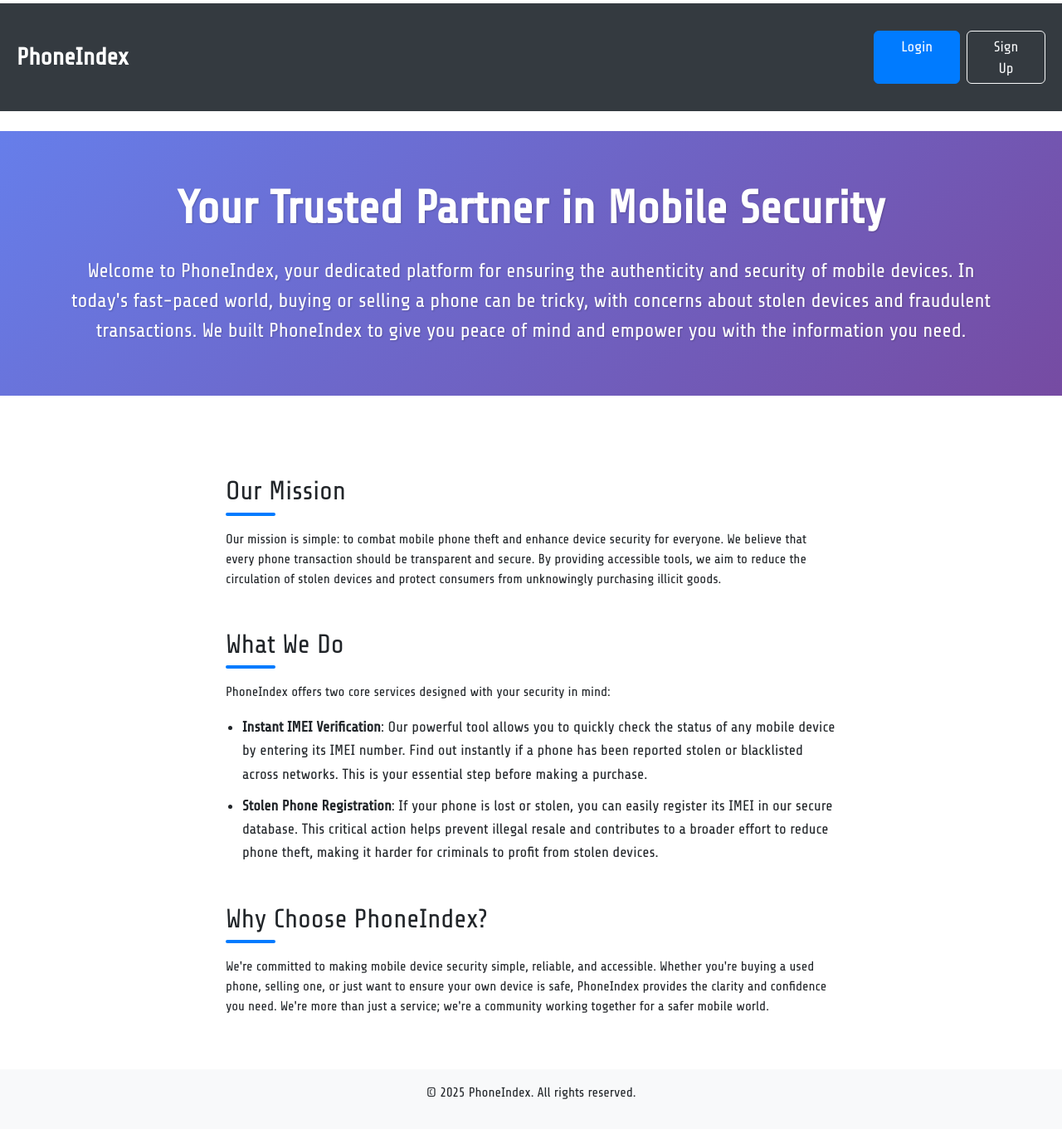
After one commit to aspi1234/phoneindex, a Django app: page /about-us/ in a window 1280 px wide. The commit adds this page. Shown: the whole page at 83% size. Run offline with Django 5.2, Linux system fonts and the light colour scheme; style sheets or scripts are compiled from the project's sources; parts of the project's set-up code (start-up, migrations or seed data) failed here and were passed over; some libraries are stand-ins or nearby versions.

```diff
--- /dev/null
+++ b/Templates/about_us.html
@@ -0,0 +1,137 @@
+{% extends "base.html" %}
+
+{% block title %}About Us - PhoneIndex{% endblock %}
+
+{% block extra_head %}
+  <style>
+    /* Styles pour l'animation d'apparition des blocs */
+    .fade-in-section {
+      opacity: 0;
+      transform: translateY(20px);
+      transition: opacity 0.6s ease-out, transform 0.6s ease-out;
+      /* Ajoute un petit délai pour chaque section pour un effet de cascade */
+      transition-delay: var(--delay);
+    }
+
+    .fade-in-section.is-visible {
+      opacity: 1;
+      transform: translateY(0);
+    }
+
+    /* Optionnel: Styles pour la section d'introduction si vous voulez un arrière-plan */
+    .about-hero {
+      background: linear-gradient(135deg,#667eea 0%, #764ba2 100%); /* Couleurs douces */
+      padding: 60px 0;
+      color: white;
+      text-shadow: 1px 1px 2px rgba(0,0,0,0.2);
+    }
+    .about-hero h1 {
+        font-size: 3.5rem;
+        font-weight: bold;
+    }
+    .about-hero .lead {
+        font-size: 1.5rem;
+    }
+
+    /* Amélioration de l'apparence des titres de section */
+    h2 {
+      position: relative;
+      padding-bottom: 10px;
+      margin-bottom: 25px;
+    }
+    h2::after {
+      content: '';
+      position: absolute;
+      left: 0;
+      bottom: 0;
+      width: 60px; /* Longueur de la ligne */
+      height: 4px; /* Épaisseur de la ligne */
+      background-color: #007bff; /* Couleur de la ligne */
+      border-radius: 2px;
+    }
+
+    /* Styles pour les éléments de liste - RETOUR AUX PUCES PAR DÉFAUT */
+    ul {
+      list-style-type: disc; /* Remet les puces par défaut */
+      padding-left: 20px; /* Ajoute un padding standard pour les puces */
+    }
+    ul li {
+      position: static; /* Retire le positionnement relatif */
+      padding-left: 0; /* Retire l'espace pour l'icône */
+      margin-bottom: 10px;
+      font-size: 1.1rem;
+      line-height: 1.6;
+    }
+    /* La règle ul li::before a été supprimée */
+  </style>
+{% endblock %}
+
+{% block content %}
+<div class="about-hero text-center">
+    <div class="container">
+        <h1 class="mb-4"> Your Trusted Partner in Mobile Security</h1>
+        <p class="lead mb-0">
+            Welcome to PhoneIndex, your dedicated platform for ensuring the authenticity and security of mobile devices. In today's fast-paced world, buying or selling a phone can be tricky, with concerns about stolen devices and fraudulent transactions. We built PhoneIndex to give you peace of mind and empower you with the information you need.
+        </p>
+    </div>
+</div>
+
+<div class="container py-5">
+    <div class="row justify-content-center">
+        <div class="col-md-10 col-lg-8">
+            {# Section 1: Our Mission #}
+            <div class="fade-in-section" style="--delay: 0s;">
+                <h2 class="mb-3 mt-5">Our Mission</h2>
+                <p>Our mission is simple: to combat mobile phone theft and enhance device security for everyone. We believe that every phone transaction should be transparent and secure. By providing accessible tools, we aim to reduce the circulation of stolen devices and protect consumers from unknowingly purchasing illicit goods.</p>
+            </div>
+
+            {# Section 2: What We Do #}
+            <div class="fade-in-section" style="--delay: 0.2s;">
+                <h2 class="mt-5 mb-3">What We Do</h2>
+                <p>PhoneIndex offers two core services designed with your security in mind:</p>
+                <ul>
+                    <li>
+                        <strong>Instant IMEI Verification</strong>: Our powerful tool allows you to quickly check the status of any mobile device by entering its IMEI number. Find out instantly if a phone has been reported stolen or blacklisted across networks. This is your essential step before making a purchase.
+                    </li>
+                    <li>
+                        <strong>Stolen Phone Registration</strong>: If your phone is lost or stolen, you can easily register its IMEI in our secure database. This critical action helps prevent illegal resale and contributes to a broader effort to reduce phone theft, making it harder for criminals to profit from stolen devices.
+                    </li>
+                </ul>
+            </div>
+
+            {# Section 3: Why Choose PhoneIndex? #}
+            <div class="fade-in-section" style="--delay: 0.4s;">
+                <h2 class="mt-5 mb-3">Why Choose PhoneIndex?</h2>
+                <p>We're committed to making mobile device security simple, reliable, and accessible. Whether you're buying a used phone, selling one, or just want to ensure your own device is safe, PhoneIndex provides the clarity and confidence you need. We're more than just a service; we're a community working together for a safer mobile world.</p>
+            </div>
+        </div>
+    </div>
+</div>
+{% endblock %}
+
+{% block extra_scripts %}
+  <script>
+    // Fonction pour gérer l'animation d'apparition des sections
+    document.addEventListener('DOMContentLoaded', function() {
+      const observerOptions = {
+        root: null, // utilise le viewport comme racine
+        rootMargin: '0px',
+        threshold: 0.1 // déclenche quand 10% de l'élément est visible
+      };
+
+      const observer = new IntersectionObserver((entries, observer) => {
+        entries.forEach(entry => {
+          if (entry.isIntersecting) {
+            entry.target.classList.add('is-visible');
+            observer.unobserve(entry.target); // Arrête d'observer une fois l'animation déclenchée
+          }
+        });
+      }, observerOptions);
+
+
+      document.querySelectorAll('.fade-in-section').forEach(section => {
+        observer.observe(section);
+      });
+    });
+  </script>
+{% endblock %}
--- a/Templates/base.html
+++ b/Templates/base.html
@@ -4,16 +4,11 @@
 <head>
   <meta charset="UTF-8">
   <meta name="viewport" content="width=device-width, initial-scale=1.0">
-  <!-- Bootstrap CSS -->
   <link href="https://cdn.jsdelivr.net/npm/bootstrap@5.3.6/dist/css/bootstrap.min.css" rel="stylesheet" integrity="sha384-4Q6Gf2aSP4eDXB8Miphtr37CMZZQ5oXLH2yaXMJ2w8e2ZtHTl7GptT4jmndRuHDT" crossorigin="anonymous">
-  <!-- Google Fonts -->
   <link rel="preconnect" href="https://fonts.googleapis.com">
   <link rel="preconnect" href="https://fonts.gstatic.com" crossorigin>
   <link href="https://fonts.googleapis.com/css2?family=Share+Tech&display=swap" rel="stylesheet">
-  <!-- Your Custom CSS -->
   <link href="{% static 'style.css' %}" rel="stylesheet">
-  <!-- Number dropbox CDN -->
-   <!-- In your base.html or signup.html <head> -->
   <link rel="stylesheet" href="https://cdnjs.cloudflare.com/ajax/libs/intl-tel-input/17.0.8/css/intlTelInput.css"/>
     <script src="https://cdnjs.cloudflare.com/ajax/libs/intl-tel-input/17.0.8/js/intlTelInput.min.js"></script>
 
@@ -119,7 +114,7 @@
   <nav class="navbar navbar-expand-xl p-2 pt-4 pb-4 mt-1 bg-dark" data-bs-theme="dark">
     <div class="container-fluid">
             <div class="col">
-                <a class="navbar-brand" href="#">PhoneIndex</a> {# Assuming you have a 'home' URL name #}
+                <a class="navbar-brand" href="{% url 'home:home' %}">PhoneIndex</a> {# Use the namespaced URL for home #}
                 <button class="navbar-toggler" type="button" data-bs-toggle="collapse" data-bs-target="#navbarSupportedContent" aria-controls="navbarSupportedContent" aria-expanded="false" aria-label="Toggle navigation">
                 <span class="navbar-toggler-icon"></span>
                 </button>
@@ -128,24 +123,29 @@
                 <div class="collapse navbar-collapse" id="navbarSupportedContent">
                     <ul class="navbar-nav d-flex justify-content-evenly align-items-center">
                         <li class="nav-item">
-                        <a class="nav-link {% if request.resolver_match.url_name == 'home' %}active{% endif %}" aria-current="page" href="{% url 'home' %}">Home</a>
+                        <a class="nav-link {% if request.resolver_match.url_name == 'home' %}active{% endif %}" aria-current="page" href="{% url 'home:home' %}">Home</a> {# Corrected href for home #}
                         </li>
                         {# --- NEW "VERIFY DEVICE" LINK --- #}
                         <li class="nav-item px-2">
                             <a class="nav-link hover-overlay {% if request.resolver_match.view_name == 'devices:verify_device_imei' %}active{% endif %}" href="{% url 'devices:verify_device_imei' %}">Verify a Phone</a>
                         </li>
                         {# --- END NEW LINK --- #}
-                        <a class="nav-link hover-overlay" href="#">How it works </a> {# Update href later #}
+
+                        {# --- Corrected "How it works" link --- #}
+                        <li class="nav-item px-2">
+                            <a class="nav-link hover-overlay" href="{% url 'home:home' %}#howitworks">How it works </a>
                         </li>
+                        {# --- Corrected "About Us" link (already correct) --- #}
                         <li class="nav-item px-2">
-                        <a class="nav-link hover-overlay" href="#">About Us</a> {# Update href later #}
+                            <a class="nav-link hover-overlay {% if request.resolver_match.url_name == 'about_us' %}active{% endif %}" href="{% url 'home:about_us' %}">About Us</a>
                         </li>
+                        {# --- Corrected "Ressources" dropdown with "What's an IMEI" link --- #}
                         <li class="nav-item dropdown mx-2 px-2">
                             <a class="nav-link dropdown-toggle" href="#" role="button" data-bs-toggle="dropdown" aria-expanded="false">
                                 Ressources
                             </a>
                             <ul class="dropdown-menu">
-                            <li><a class="dropdown-item active" href="#">What's an IMEI</a></li> {# Update href later #}
+                                <li><a class="dropdown-item" href="{% url 'home:home' %}?show_imei=true">What's an IMEI</a></li>
                             </ul>
                         </li>
                     </ul>
@@ -186,7 +186,6 @@
     </div>
 
     {% block content %}
-    <!-- Page-specific content will go here -->
     {% endblock %}
   </div>
 
--- a/devices/views.py
+++ b/devices/views.py
@@ -215,6 +215,6 @@ class VerifyDeviceView(FormView):
         # This method is called if the form itself is invalid (e.g., IMEI format wrong)
         # The form with errors will be passed to the template automatically by FormView.
         context = self.get_context_data()
-        context['page_title'] = 'Verify Device IMEI - Error' # Update title for error
+        context['page_title'] = 'Verify Device IMEI' # Update title for error
         messages.error(self.request, "Invalid IMEI format. Please check the number and try again.")
         return self.render_to_response(context)
--- /dev/null
+++ b/home/urls.py
@@ -0,0 +1,13 @@
+
+# home/urls.py
+from django.urls import path
+from . import views # Importer les vues de votre application home
+
+app_name = 'home' # TRÈS IMPORTANT : Définit le namespace de l'application
+
+urlpatterns = [
+    path('', views.home_view, name='home'), # Assurez-vous d'avoir une vue 'home_view' dans home/views.py
+                                            # pour la page d'accueil.
+    path('about-us/', views.about_us_view, name='about_us'), # Votre URL pour About Us
+    # ... d'autres URLs de votre application home
+]
--- a/home/views.py
+++ b/home/views.py
@@ -1,5 +1,22 @@
+# home/views.py
 from django.shortcuts import render
 
-# Create your views here.
-def homepage_view(request,*args, **kwargs):
-   return render(request,"nav.html",{})
+def home_view(request):
+    """
+    Renders the main homepage (home.html).
+    This view will be linked to the root URL (/).
+    """
+    return render(request, 'home.html')
+
+def about_us_view(request):
+    """
+    Renders the About Us page (about_us.html).
+    This view will be linked to the /about-us/ URL.
+    """
+    return render(request, 'about_us.html')
+
+# Si 'homepage_view' et 'nav.html' sont des restes d'anciens essais,
+# vous pouvez les supprimer complètement.
+# Si 'nav.html' est une vue spécifique pour une autre partie du site,
+# elle devrait avoir sa propre URL dédiée et ne pas être mélangée
+# avec la logique de la page d'accueil ici.
--- a/phoneindex/settings.py
+++ b/phoneindex/settings.py
@@ -80,7 +80,7 @@ DATABASES = {
         'ENGINE' : 'django.db.backends.postgresql',
         'NAME' : 'postgres',
         'USER' : 'postgres',
-        'PASSWORD' : '1234',
+        'PASSWORD' : 'password',
         'HOST' : 'localhost', # or your host
         'PORT' : 5432, # default PostgreSQL port
     },
--- a/phoneindex/urls.py
+++ b/phoneindex/urls.py
@@ -16,14 +16,34 @@ Including another URLconf
 """
 # your_project_name/urls.py
 
+# monprojet/monprojet/urls.py (Votre urls.py principal)
+
 from django.contrib import admin
 from django.urls import path, include
-from django.views.generic import TemplateView, RedirectView # Make sure this is imported
+from django.views.generic import RedirectView # TemplateView n'est plus nécessaire ici pour la page d'accueil
 
 urlpatterns = [
     path('admin/', admin.site.urls),
-    path('accounts/', include('accounts.urls')), # This is for your /accounts/signup, /accounts/login etc.
-    path('', TemplateView.as_view(template_name='home.html'), name='home'),
-    path('home/', RedirectView.as_view(url='/', permanent=True)), # Redirects /home/ to /
-    path('devices/', include('devices.urls', namespace='devices')), # Include the namespace here as well
+    path('accounts/', include('accounts.urls')), # Ceci est pour vos /accounts/signup, /accounts/login etc.
+
+    # --- MODIFICATION ICI ---
+    # Incluez les URLs de votre application 'home' à la racine du site.
+    # Assurez-vous que votre application 'home' a un fichier urls.py
+    # et que ce fichier définit 'app_name = "home"' et une URL nommée 'home'
+    # pour votre page d'accueil, et 'about_us' pour la page About Us.
+    path('', include('home.urls')),
+    # --- FIN MODIFICATION ---
+
+    # Cette ligne n'est plus nécessaire si votre home.urls gère la racine
+    # path('home/', RedirectView.as_view(url='/', permanent=True)),
+
+    path('devices/', include('devices.urls', namespace='devices')), # Inclure le namespace ici aussi
 ]
+
+# N'oubliez pas d'ajouter les configurations pour les fichiers statiques/médias si vous en avez besoin
+# (souvent ajoutées à la fin du fichier urls.py principal en mode DEBUG)
+# from django.conf import settings
+# from django.conf.urls.static import static
+# if settings.DEBUG:
+#     urlpatterns += static(settings.STATIC_URL, document_root=settings.STATIC_ROOT)
+#     urlpatterns += static(settings.MEDIA_URL, document_root=settings.MEDIA_ROOT)
```
Also changed, not shown: Templates/home.html (+80 -28 lines), devices/forms.py (+26 -53 lines), devices/models.py (+67 -60 lines), devices/migrations/0001_initial.py, 2 other files. Lines whose indentation alone changed are shown as unchanged.
